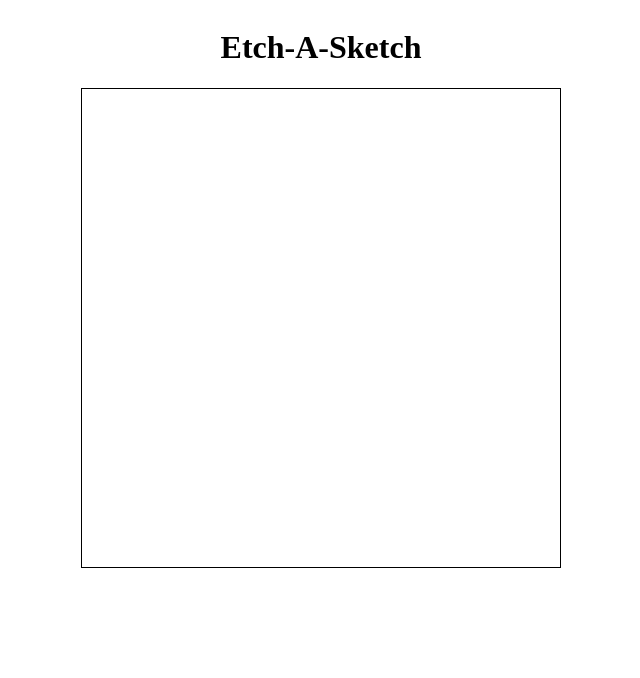
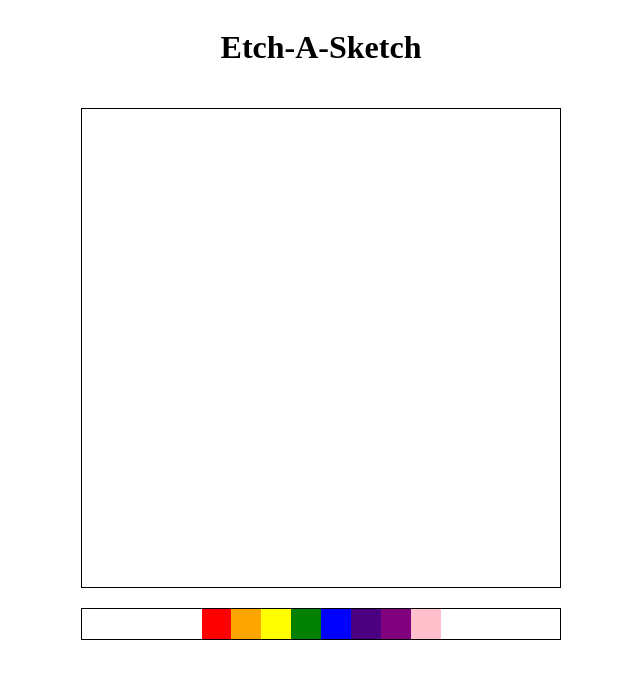
Before and after one commit to Mamii868/etch-a-scketch, a plain HTML site: page index.html in a window 1280 px wide. Shown: the whole page, without its empty margins (319-959 px from the left). Drawn offline with Linux system fonts and the light colour scheme.

Commit message:
Display color options

```diff
--- a/index.js
+++ b/index.js
@@ -22,3 +22,4 @@ function colorGrid() {
         colorContainer.innerHTML += `<div class="colorBox" style="background-color:${color}"></div>`
     })
 }
+colorGrid()
--- a/style.css
+++ b/style.css
@@ -6,6 +6,7 @@ body {
     display: flex;
     flex-direction: column;
     align-items: center;
+    gap: 20px;
 }
 .sketchContainer {
   display: flex;
@@ -22,3 +23,16 @@ body {
 .blue {
     background-color: blue;
 }
+
+.colorContainer {
+    justify-content: center;
+    display: flex;
+    width: 480px;
+    height: auto;
+    border: 1px solid black;
+}
+
+.colorBox {
+flex-basis: 6.25%;
+  height: 29.9px;
+}
```
